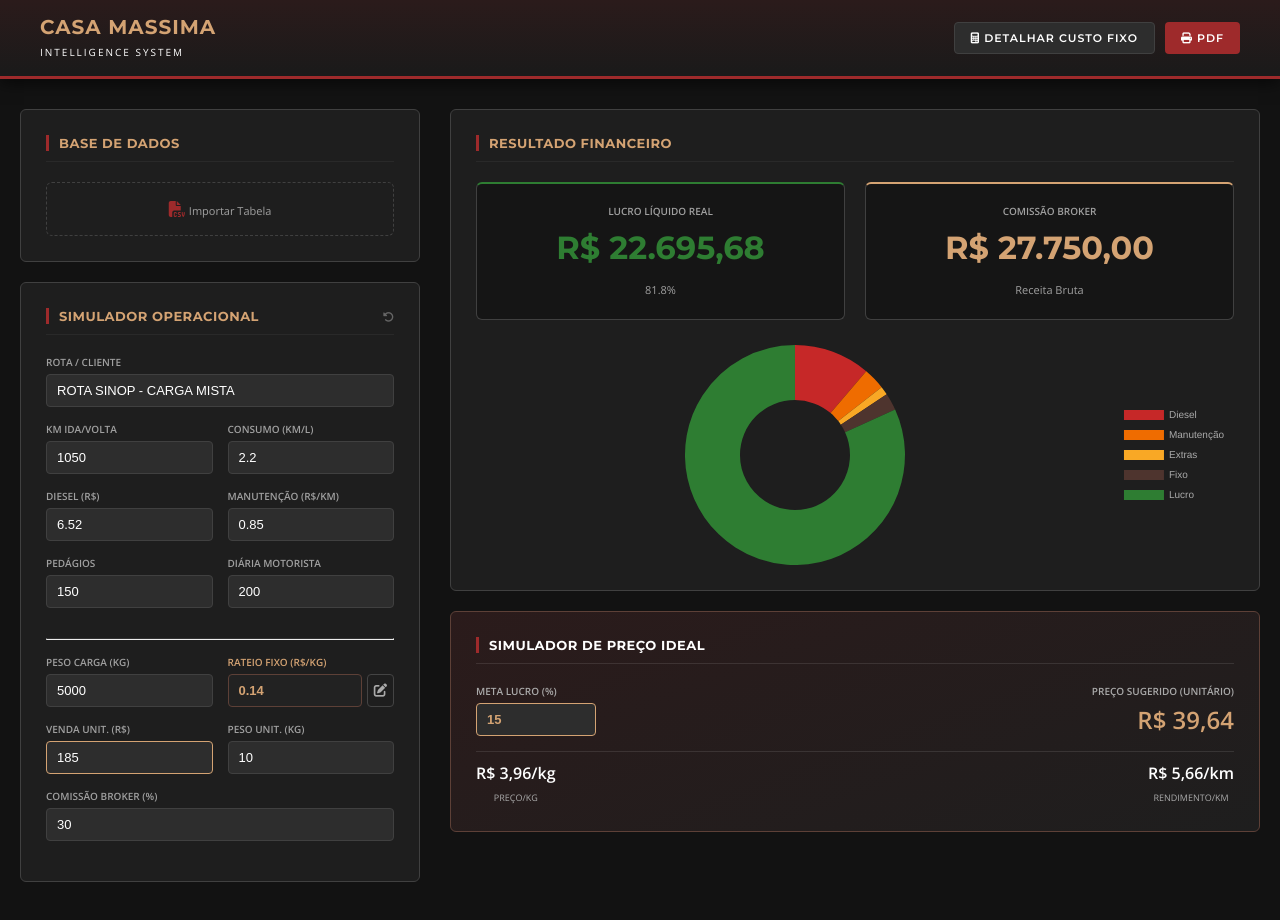
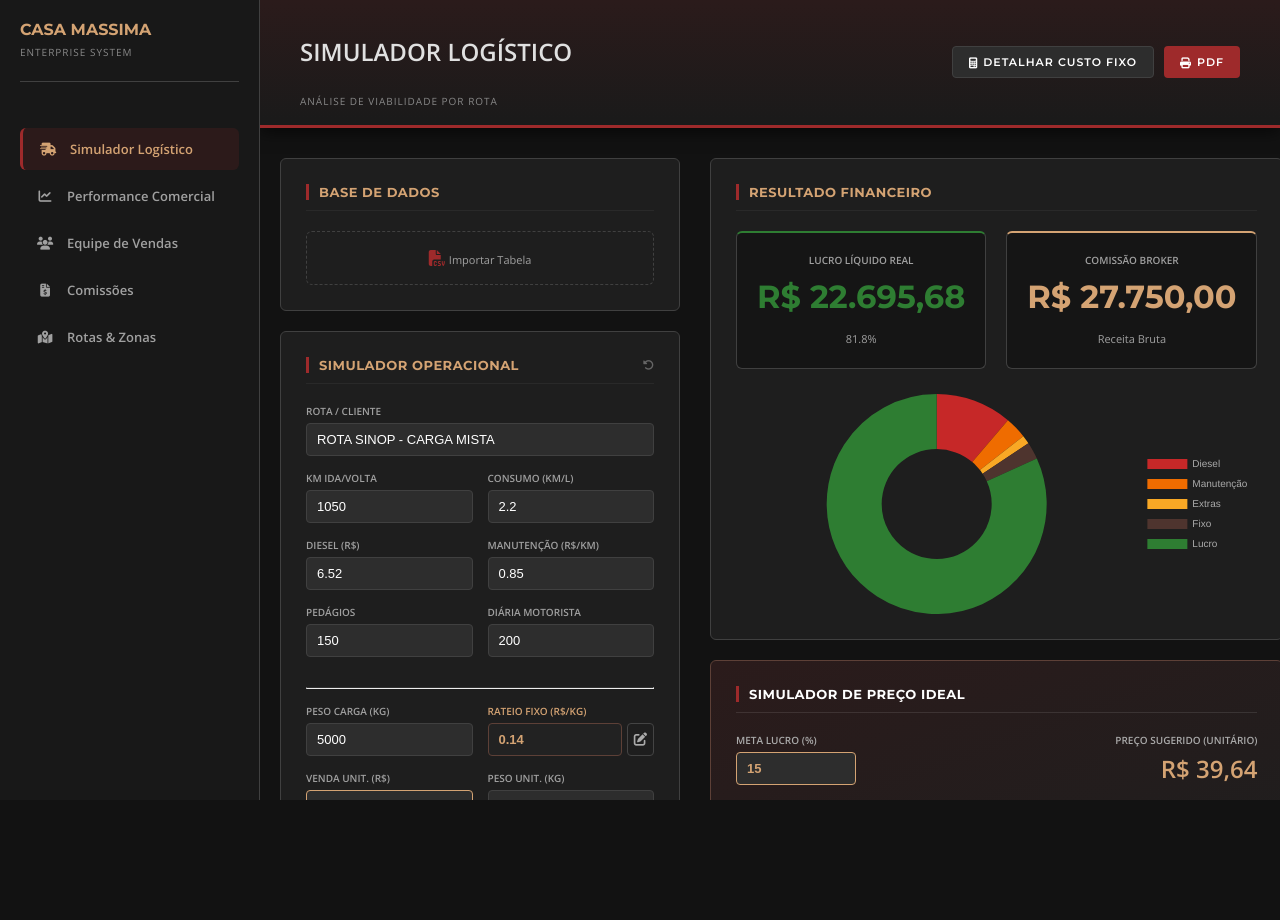
Before and after one commit to renato0503/CasaM_Menu, a plain HTML site: page index.html in a window 1280 px wide. After the commit the page ends 800 px from the top, so only its background shows below. Drawn offline with nearby package versions, Linux system fonts and the light colour scheme.

Commit message:
Update index.html

```diff
--- a/index.html
+++ b/index.html
@@ -3,7 +3,7 @@
 <head>
     <meta charset="UTF-8">
     <meta name="viewport" content="width=device-width, initial-scale=1.0">
-    <title>CASA MASSIMA | Enterprise Platform</title>
+    <title>CASA MASSIMA | Simulador Logístico</title>
 
     <link href="https://cdnjs.cloudflare.com/ajax/libs/font-awesome/6.4.0/css/all.min.css" rel="stylesheet">
     <script src="https://cdn.jsdelivr.net/npm/chart.js"></script>
@@ -19,34 +19,50 @@
         }
 
         * { box-sizing: border-box; outline: none; }
-        body { margin: 0; padding: 0; background-color: var(--bg-body); color: var(--text-main); font-family: 'Open Sans', sans-serif; }
+        body { margin: 0; padding: 0; background-color: var(--bg-body); color: var(--text-main); font-family: 'Open Sans', sans-serif; display: flex; height: 100vh; overflow: hidden; }
 
-        /* HEADER */
+        /* --- SIDEBAR (Barra Lateral) --- */
+        .sidebar { width: 260px; background: #181818; border-right: 1px solid var(--border); display: flex; flex-direction: column; padding: 20px; z-index: 10; flex-shrink: 0; }
+
+        .brand-area { display: flex; align-items: center; gap: 10px; margin-bottom: 30px; padding-bottom: 20px; border-bottom: 1px solid var(--border); }
+        .logo-img { height: 40px; width: auto; }
+        .brand-text h2 { margin: 0; font-family: 'Montserrat'; font-size: 16px; color: var(--brand-gold); }
+        .brand-text span { font-size: 10px; color: #888; text-transform: uppercase; letter-spacing: 1px; }
+
+        .nav-menu { list-style: none; padding: 0; flex: 1; }
+        .nav-item { margin-bottom: 5px; }
+        .nav-link { display: flex; align-items: center; gap: 12px; padding: 12px 15px; border-radius: 6px; color: var(--text-muted); text-decoration: none; transition: 0.2s; font-size: 13px; font-weight: 600; cursor: pointer; }
+        .nav-link:hover { background: rgba(158, 42, 43, 0.1); color: var(--brand-gold); }
+
+        /* Estado Ativo (Página Atual) */
+        .nav-link.active { background: rgba(158, 42, 43, 0.15); color: var(--brand-gold); border-left: 3px solid var(--brand-red); }
+        .nav-link i { width: 20px; text-align: center; }
+
+        /* --- CONTEÚDO PRINCIPAL --- */
+        .app-content { flex: 1; display: flex; flex-direction: column; overflow-y: auto; position: relative; }
+
+        /* HEADER SUPERIOR (Mantido do original) */
         .navbar {
             background: linear-gradient(to bottom, #2b1b1b, #1a1a1a);
             border-bottom: 3px solid var(--brand-red);
             padding: 15px 40px; display: flex; justify-content: space-between; align-items: center;
             box-shadow: 0 4px 15px rgba(0,0,0,0.6);
+            flex-shrink: 0;
         }
-        .logo-area { display: flex; align-items: center; gap: 15px; }
-        .logo-img { height: 50px; width: auto; }
-        .brand-text h1 { font-family: 'Montserrat', sans-serif; font-weight: 700; font-size: 20px; color: var(--brand-gold); margin: 0; letter-spacing: 1px; }
-        .brand-text span { font-size: 10px; text-transform: uppercase; color: #fff; letter-spacing: 2px; }
 
-        .action-btn { background: var(--brand-red); color: white; border: none; padding: 8px 16px; border-radius: 4px; font-weight: 600; cursor: pointer; transition: 0.3s; font-family: 'Montserrat', sans-serif; font-size: 11px; text-transform: uppercase; letter-spacing: 1px; }
+        .action-btn { background: var(--brand-red); color: white; border: none; padding: 8px 16px; border-radius: 4px; font-weight: 600; cursor: pointer; transition: 0.3s; font-family: 'Montserrat', sans-serif; font-size: 11px; text-transform: uppercase; letter-spacing: 1px; text-decoration: none; display: inline-flex; align-items: center; gap: 5px;}
         .action-btn:hover { background: #b71c1c; }
         .action-btn.secondary { background: var(--bg-input); border: 1px solid var(--border); }
         .action-btn.secondary:hover { border-color: var(--brand-gold); }
 
-        /* LAYOUT */
-        .main-container { max-width: 1600px; margin: 30px auto; padding: 0 20px; display: grid; grid-template-columns: 400px 1fr; gap: 30px; }
+        /* LAYOUT GRID (Mantido) */
+        .main-container { max-width: 1600px; margin: 30px auto; padding: 0 20px; display: grid; grid-template-columns: 400px 1fr; gap: 30px; width: 100%; }
 
-        /* CARDS */
+        /* ESTILOS ORIGINAIS (Cards, Inputs, Modal) */
         .card { background: var(--bg-panel); border-radius: 6px; border: 1px solid var(--border); padding: 25px; margin-bottom: 20px; position: relative; }
         .card-header { display: flex; justify-content: space-between; align-items: center; margin-bottom: 20px; padding-bottom: 10px; border-bottom: 1px solid rgba(255,255,255,0.05); }
         .card-title { font-family: 'Montserrat', sans-serif; font-size: 13px; color: var(--brand-gold); text-transform: uppercase; font-weight: 700; letter-spacing: 0.5px; border-left: 3px solid var(--brand-red); padding-left: 10px; }
 
-        /* INPUTS */
         .input-grid { display: grid; grid-template-columns: 1fr 1fr; gap: 15px; }
         .input-group { margin-bottom: 15px; }
         .input-label { display: block; font-size: 10px; color: var(--text-muted); margin-bottom: 5px; text-transform: uppercase; font-weight: 600; }
@@ -54,7 +70,6 @@
         .frm-input:focus { border-color: var(--brand-gold); background: #333; }
         .frm-input.locked { background: #222; color: var(--brand-gold); border: 1px solid var(--brand-brown); font-weight: bold; cursor: not-allowed; }
 
-        /* MODAL CUSTO FIXO */
         .modal-overlay { position: fixed; top: 0; left: 0; width: 100%; height: 100%; background: rgba(0,0,0,0.8); z-index: 999; display: none; justify-content: center; align-items: center; backdrop-filter: blur(5px); }
         .modal-content { background: var(--bg-panel); width: 600px; border-radius: 8px; border: 1px solid var(--brand-gold); box-shadow: 0 0 30px rgba(0,0,0,0.7); animation: slideIn 0.3s ease; }
         .modal-header { background: #2b1b1b; padding: 15px 20px; border-bottom: 1px solid var(--border); display: flex; justify-content: space-between; align-items: center; }
@@ -64,16 +79,13 @@
         .cost-row { display: flex; justify-content: space-between; align-items: center; margin-bottom: 8px; border-bottom: 1px dashed #333; padding-bottom: 5px; }
         .cost-row label { font-size: 12px; color: #ccc; }
         .cost-row input { width: 120px; text-align: right; }
-        .total-display { font-size: 18px; color: var(--brand-gold); font-weight: bold; text-align: right; margin-top: 15px; }
 
-        /* KPI & CHARTS */
         .kpi-master-row { display: grid; grid-template-columns: 1fr 1fr; gap: 20px; margin-bottom: 25px; }
         .kpi-box { background: rgba(0,0,0,0.3); border: 1px solid var(--border); border-radius: 6px; padding: 20px; text-align: center; }
         .kpi-val { font-size: 32px; font-weight: 700; font-family: 'Montserrat', sans-serif; display: block; margin: 10px 0; }
         .kpi-sub { font-size: 11px; color: var(--text-muted); }
         .reverse-calc { background: linear-gradient(160deg, #2b1b1b 0%, #1e1e1e 100%); border: 1px solid var(--brand-brown); }
 
-        /* TABLE */
         .data-table-container { max-height: 200px; overflow-y: auto; margin-top: 10px; }
         table { width: 100%; border-collapse: collapse; font-size: 12px; }
         th { text-align: left; color: var(--brand-gold); padding: 8px; border-bottom: 1px solid var(--border); background: var(--bg-panel); position: sticky; top: 0; }
@@ -81,10 +93,49 @@
         tr:hover td { background: rgba(255,255,255,0.05); cursor: pointer; color: white; }
 
         @keyframes slideIn { from { transform: translateY(-50px); opacity: 0; } to { transform: translateY(0); opacity: 1; } }
-        @media print { .navbar, .action-btn, .modal-overlay { display: none; } body { background: white; color: black; } }
+        @media print { .navbar, .action-btn, .modal-overlay, .sidebar { display: none; } body { background: white; color: black; display: block; } .main-container { display: block; } }
     </style>
 </head>
 <body>
+
+<aside class="sidebar">
+    <div class="brand-area">
+        <img src="logo.png" alt="CM" class="logo-img" onerror="this.style.display='none'">
+        <div class="brand-text">
+            <h2>CASA MASSIMA</h2>
+            <span>Enterprise System</span>
+        </div>
+    </div>
+    <ul class="nav-menu">
+        <li class="nav-item">
+            <a href="https://renato0503.github.io/BI_Casa_Massima/" class="nav-link active">
+                <i class="fa fa-truck-fast"></i> Simulador Logístico
+            </a>
+        </li>
+        <li class="nav-item">
+            <a href="https://renato0503.github.io/CasaM_RankVendedor/" class="nav-link">
+                <i class="fa fa-chart-line"></i> Performance Comercial
+            </a>
+        </li>
+        <li class="nav-item">
+            <a href="https://renato0503.github.io/CasaM_EquipeVendas/" class="nav-link">
+                <i class="fa fa-users"></i> Equipe de Vendas
+            </a>
+        </li>
+        <li class="nav-item">
+            <a href="https://renato0503.github.io/CasaM_Comissoes/" class="nav-link">
+                <i class="fa fa-file-invoice-dollar"></i> Comissões
+            </a>
+        </li>
+        <li class="nav-item">
+            <a href="https://renato0503.github.io/CasaM_RotasZonas/" class="nav-link">
+                <i class="fa fa-map-location-dot"></i> Rotas & Zonas
+            </a>
+        </li>
+    </ul>
+</aside>
+
+<div class="app-content">
 
     <div class="modal-overlay" id="modalCustos">
         <div class="modal-content">
@@ -133,10 +184,9 @@
 
     <nav class="navbar">
         <div class="logo-area">
-        <img src="logo.png" alt="CM" class="logo-img" onerror="this.style.display='none'; document.getElementById('txtLogo').style.display='block'">
             <div class="brand-text" id="txtLogo">
-            <h1>CASA MASSIMA</h1>
-            <span>Intelligence System</span>
+                <h1>SIMULADOR LOGÍSTICO</h1>
+                <span>Análise de Viabilidade por Rota</span>
             </div>
         </div>
         <div style="display:flex; gap:10px">
@@ -240,6 +290,7 @@
                 <div style="display:flex; justify-content:space-between; border-top:1px solid rgba(255,255,255,0.1); padding-top:10px">
                     <div style="text-align:center"><span id="suggKg" style="display:block; font-weight:bold; color:white">---</span><span style="font-size:9px; color:#aaa">PREÇO/KG</span></div>
                     <div style="text-align:center"><span id="suggKm" style="display:block; font-weight:bold; color:white">---</span><span style="font-size:9px; color:#aaa">RENDIMENTO/KM</span></div>
+                </div>
             </div>
         </div>
     </div>
```
Lines whose indentation alone changed are shown as unchanged.
